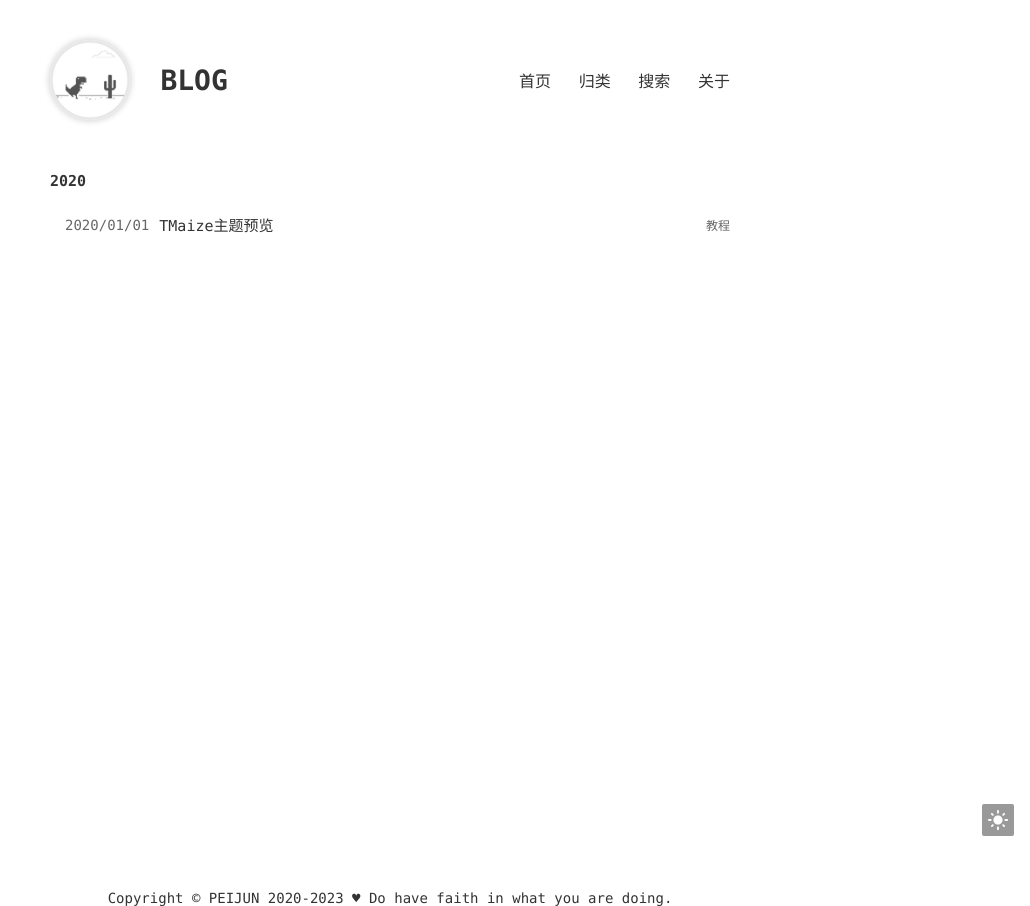
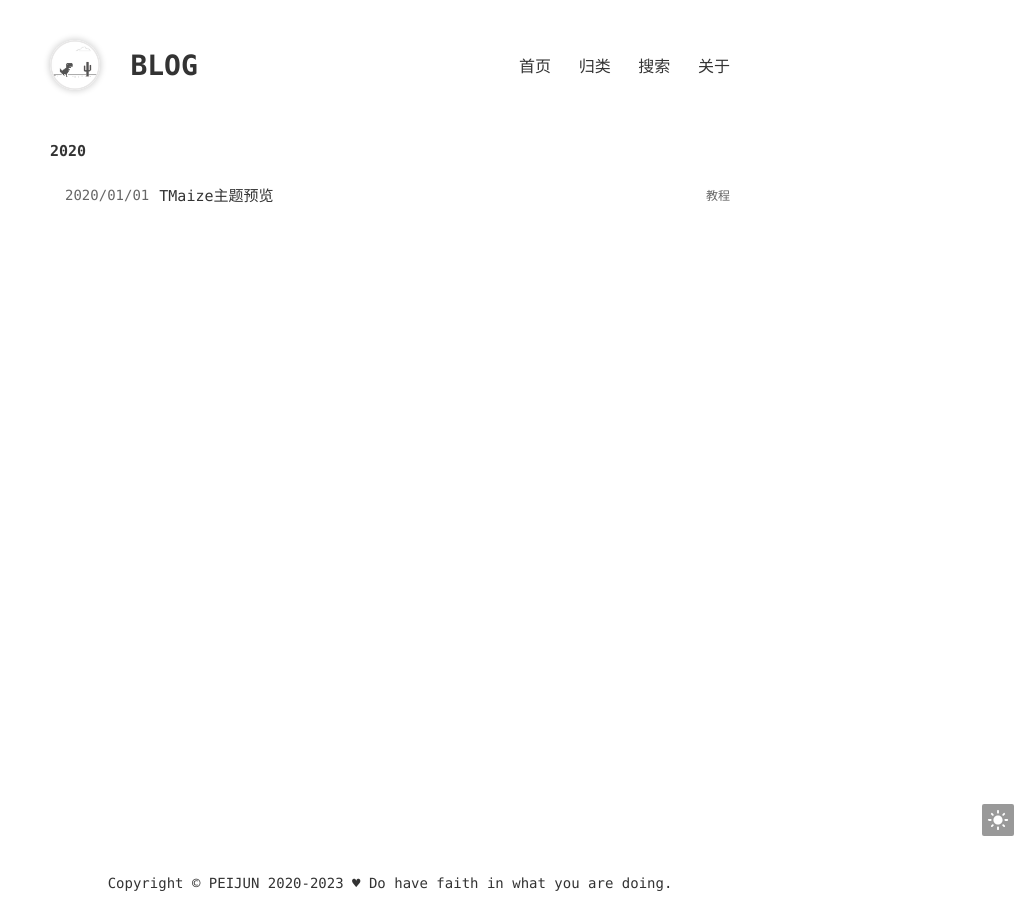
Before and after one commit to swfcsh/swfcsh.github.io, a Jekyll site: the page built from index.html, in a window 1280 px wide. Shown: the whole page, without its empty margins (250-1280 px from the left). Built offline with Jekyll 4.4.1, drawn with Linux system fonts in a browser that asks for light colours.

Commit message:
Update footer padding

```diff
--- a/static/css/common.css
+++ b/static/css/common.css
@@ -18,7 +18,7 @@
 }
 body {
   max-width: 680px;
-  padding: 0 14px;
+  padding: 0 30px 30px 30px;
   margin: 0 auto;
 }
 * {
@@ -120,8 +120,8 @@
 }
 .header .logo {
   flex-shrink: 0;
-  width: 80px;
-  height: 80px;
+  width: 50px;
+  height: 50px;
   border-radius: 50%;
   margin-right: 10px;
   -webkit-user-drag: none;
@@ -145,6 +145,8 @@
   position: absolute;
   left: 0;
   bottom: 0;
+  padding-bottom: 15px;
+  padding-top: 30px;
   height: 10px;
   width: 100%;
   font-size: 14px;
```
